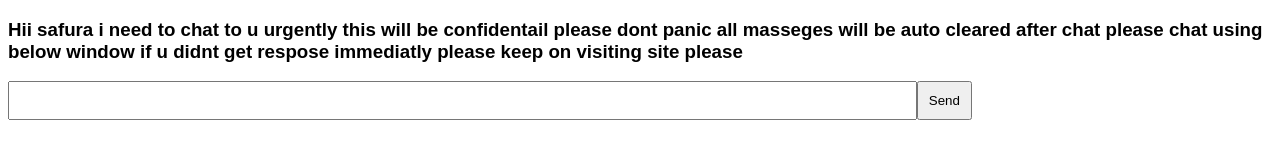
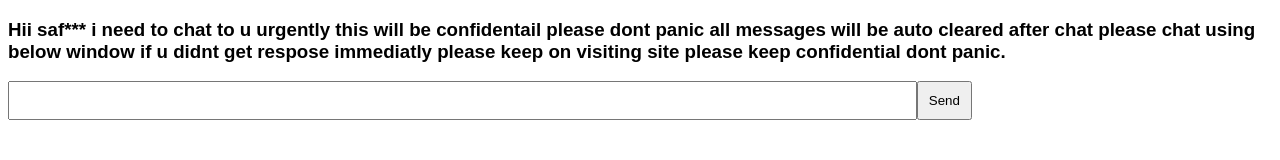
Before and after one commit to mohdcyber/chat-app, a website: page index.html in a window 1280 px wide. Drawn offline with nearby package versions, Linux system fonts and the light colour scheme; no server answers.

Commit message:
Update index.html

```diff
--- a/index.html
+++ b/index.html
@@ -12,7 +12,7 @@
         button { padding: 10px; }    </style>
 </head>
 <body>
-  <h3>Hii safura i need to chat to u urgently this will be confidentail please dont panic all masseges will be auto cleared after chat please chat using below window if u didnt get respose immediatly please keep on visiting site please
+  <h3>Hii saf*** i need to chat to u urgently this will be confidentail please dont panic all messages will be auto cleared after chat please chat using below window if u didnt get respose immediatly please keep on visiting site please keep confidential dont panic.
   </h3>
     <ul id="messages"></ul>
     <input id="message" autocomplete="off" /><button id="send">Send</button>
```
